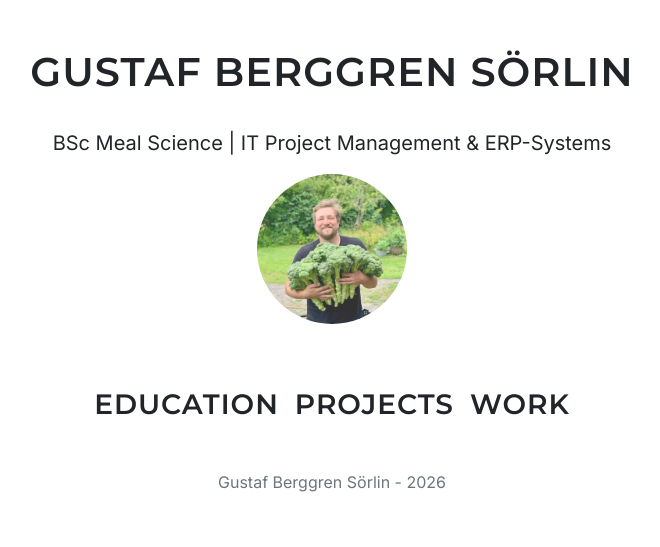
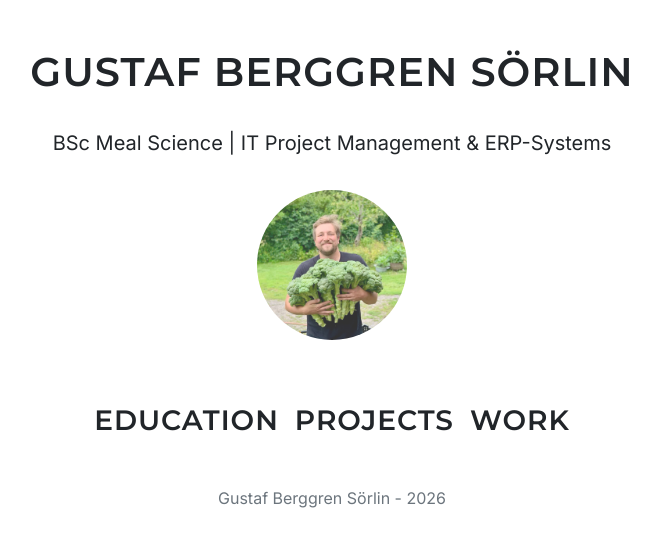
Before and after one commit to gbrggrn/gbrggrn.github.io, a Jekyll site: the page built from index.html, in a window 1280 px wide. Shown: the top 547 px of the page, without its empty margins (308-968 px from the left). Built offline with Jekyll 4.4.1, drawn with Linux system fonts in a browser that asks for light colours.

Commit message:
Update default.html

```diff
--- a/_layouts/default.html
+++ b/_layouts/default.html
@@ -18,7 +18,7 @@
       <h1>Gustaf Berggren Sörlin</h1><br>
       <p class="lead">BSc Meal Science | IT Project Management & ERP-Systems</p>
     <div>
-      <img src="{{ '/assets/images/GustafResumeImg.jpg' || relative_url }}" alt="Gustaf Berggren Sörlin" class="profile-img"/>
+      <img src="{{ '/assets/images/GustafResumeImg.jpg' || relative_url }}" alt="Gustaf Berggren Sörlin" class="profile-img mt-3"/>
     </div>
   </header>
 
```
